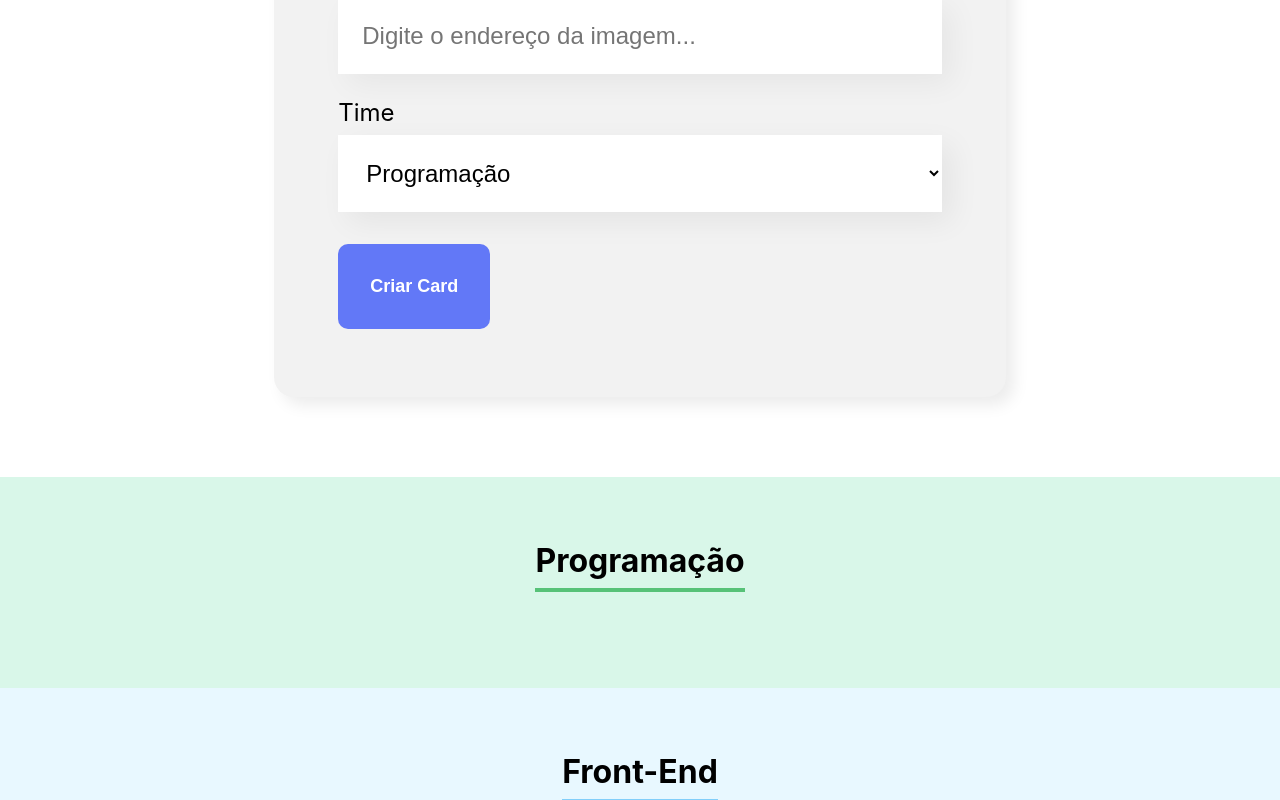
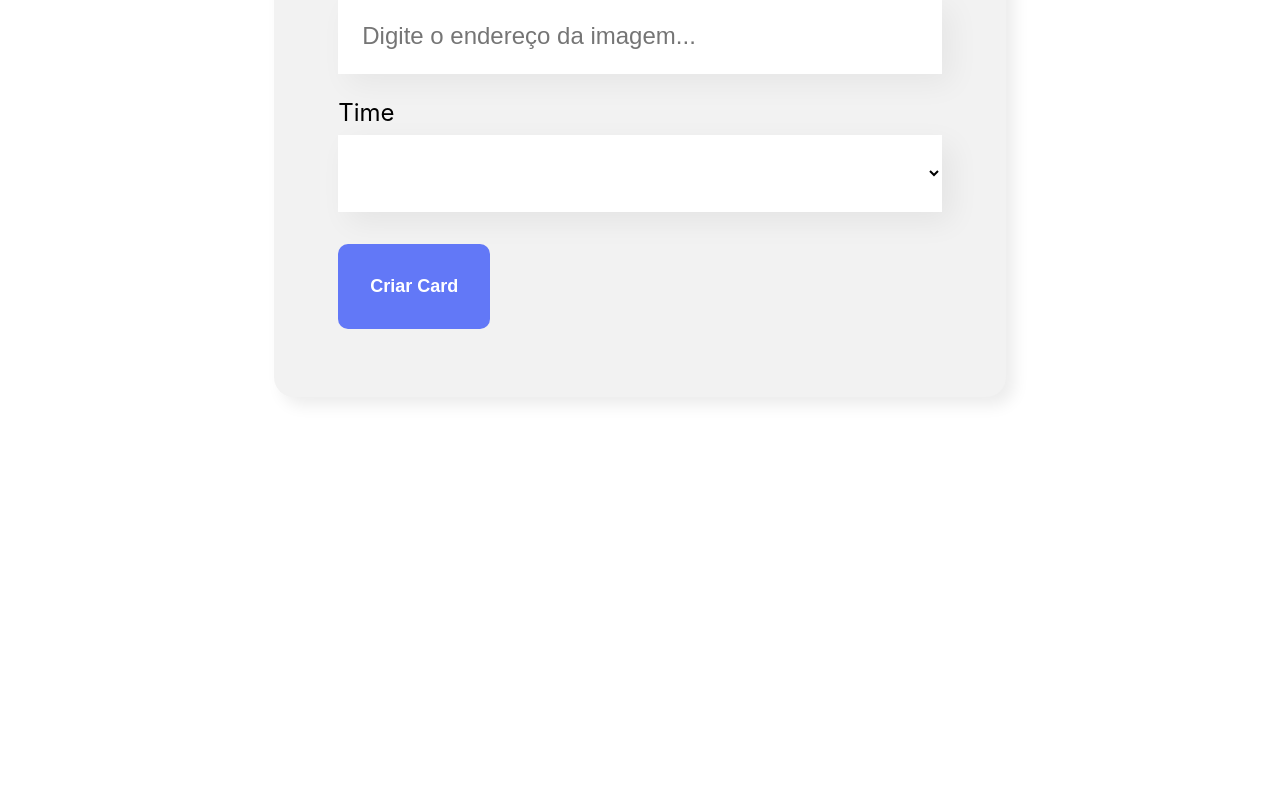
Before and after one commit to JeanGomesDaFonseca/Organo, a React (Create React App) app: page / in a window 1280 px wide. Shown: the part 1000-1800 px from the top of the page. After the commit the page ends 1477 px from the top, so only its background shows below. Built offline with nearby package versions, Linux system fonts and the light colour scheme.

Commit message:
finalização do projeto e preparando melhorias

```diff
--- a/src/components/Colaborador/Colaborador.js
+++ b/src/components/Colaborador/Colaborador.js
@@ -1,19 +1,17 @@
-import './Colaborador.css'
+import "./Colaborador.css";
 
-const Colaborador = ({nome, cargo, imagem}) => {
+const Colaborador = ({ nome, cargo, imagem, corDeFundo }) => {
   return (
-        <div className='colaborador'>
-
-            <div className='cabecalho'>
+    <div className="colaborador">
+      <div className="cabecalho" style={{ backgroundColor: corDeFundo }}>
         <img src={imagem} alt={nome}></img>
       </div>
-            <div className='rodape'>
+      <div className="rodape">
         <h4>{nome}</h4>
         <h5>{cargo}</h5>
       </div>
+    </div>
+  );
+};
 
-        </div>
-    )
-}
-
-export default Colaborador
+export default Colaborador;
--- a/src/components/Formulario/Formulario.js
+++ b/src/components/Formulario/Formulario.js
@@ -19,6 +19,10 @@
       imagem,
       time
     })
+    setNome('')
+    setCargo('')
+    setImagem('')
+    setTime('')
   };
 
   return (
@@ -45,6 +49,7 @@
           valor={imagem}
           aoAlterado={valor => setImagem(valor)}
         />
+        {/* <input type="file"/> */}
         <ListaSuspensa
           obrigatorio={true}
           label="Time"
--- a/src/components/ListaSuspensa/ListaSuspensa.js
+++ b/src/components/ListaSuspensa/ListaSuspensa.js
@@ -6,7 +6,8 @@
       <label>{props.label}</label>
       <select onChange={evento => props.aoAlterado(evento.target.value)}
         required={props.required}
-        value={props.value}>
+        value={props.valor}>
+        <option value=""></option>
         {props.itens.map(item => {
           return <option key={item}>{item}</option>
         })}
--- a/src/components/Time/Time.js
+++ b/src/components/Time/Time.js
@@ -1,22 +1,27 @@
-import Colaborador from '../Colaborador/Colaborador'
-import './Time.css'
+import Colaborador from "../Colaborador/Colaborador";
+import "./Time.css";
 
 const Time = (props) => {
-    const css = { backgroundColor: props.corSecundaria }
+  const css = { backgroundColor: props.corSecundaria };
 
-    return (
+  return props.colaboradores.length > 0 ? (
     <section className="time" style={css}>
       <h3 style={{ borderColor: props.corPrimaria }}>{props.nome}</h3>
-            <div className='colaboradores'>
-                {props.colaboradores.map(colaborador =>
+      <div className="colaboradores">
+        {props.colaboradores.map((colaborador) => (
           <Colaborador
+            corDeFundo={props.corPrimaria}
+            key={colaborador.nome}
             nome={colaborador.nome}
             cargo={colaborador.cargo}
             imagem={colaborador.imagem}
-                    />)}
+          />
+        ))}
       </div>
     </section>
-    )
-}
+  ) : (
+    ""
+  );
+};
 
-export default Time
+export default Time;
```
Lines whose indentation alone changed are shown as unchanged.
